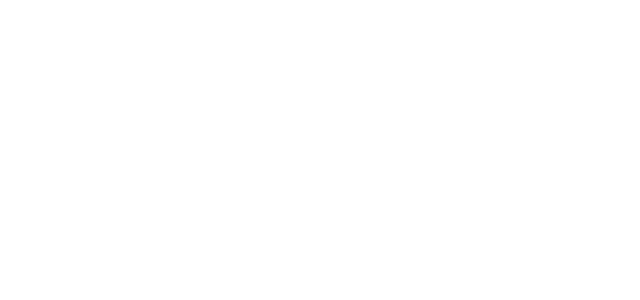
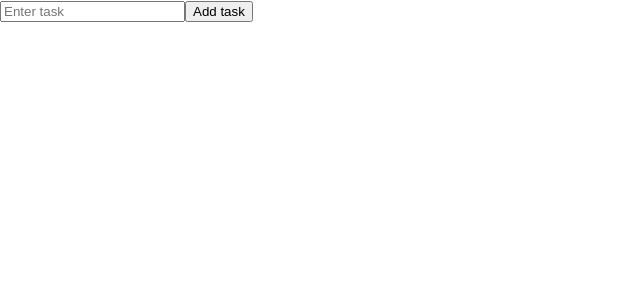
Before and after one commit to abhisheksaxena1998/reactToDoApplication, a React (Create React App) app: page / in a window 1280 px wide. Shown: the top 300 px of the page, without its empty margins (0-640 px from the left). Built offline with nearby package versions, Linux system fonts and the light colour scheme.

Commit message:
created first component

```diff
--- a/package.json
+++ b/package.json
@@ -6,6 +6,7 @@
     "@testing-library/jest-dom": "^5.11.8",
     "@testing-library/react": "^11.2.2",
     "@testing-library/user-event": "^12.6.0",
+    "mdbootstrap": "^4.19.2",
     "react": "^17.0.1",
     "react-dom": "^17.0.1",
     "react-scripts": "4.0.1",
--- a/src/App.js
+++ b/src/App.js
@@ -1,12 +1,23 @@
 import React, { Component } from 'react';
 import logo from './logo.svg';
+import Form from "./components/form"
 import './App.css';
 
 
 class App extends Component {
-  state = {  }
+  state = {
+    counters: [
+      { id: 1, value: 0 },
+      { id: 2, value: 0 },
+      { id: 3, value: 0 },
+      { id: 4, value: 0 },
+    ],
+  }
   render() {
+    console.log(this.state.counters)
     return ( <React.Fragment>
+
+      <Form />
       </React.Fragment> );
   }
 }
--- /dev/null
+++ b/src/components/form.jsx
@@ -0,0 +1,19 @@
+import React, { Component } from "react";
+
+class Form extends Component {
+  state = {};
+  render() {
+    return (
+      <div className="todoListMain">
+        <div className="header">
+          <form>
+            <input placeholder="Enter task"></input>
+            <button type="submit">Add task</button>
+          </form>
+        </div>
+      </div>
+    );
+  }
+}
+
+export default Form;
```
Also changed, not shown: 2 other files (tests, documents, lock files or other folders).
